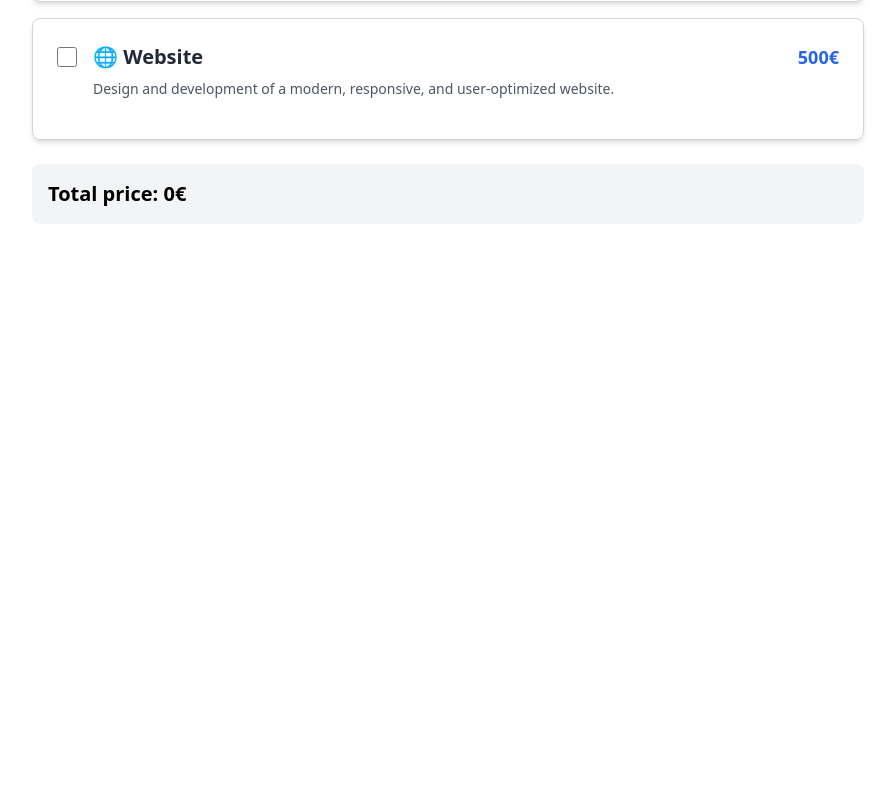
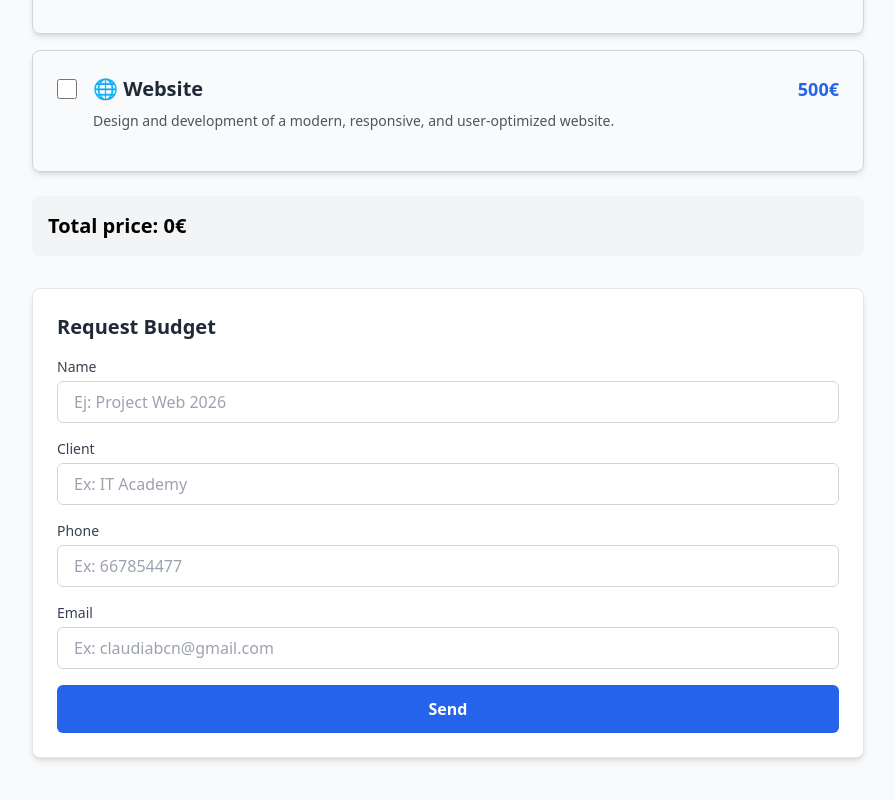
Before and after one commit to claudiabcn/sprint6-reactBudgets, a React (Vite) app: page /calculator in a window 1280 px wide. Shown: the part 346-1146 px from the top of the page, without its empty margins (192-1087 px from the left). Before the commit the page ends 800 px from the top, so only its background shows below. Built offline with nearby package versions, Linux system fonts and the light colour scheme.

Commit message:
Adding BugetForm

```diff
--- a/src/features/budgetForm/budgetForm.tsx
+++ b/src/features/budgetForm/budgetForm.tsx
@@ -0,0 +1,121 @@
+import { useState } from "react";
+import { Budget, BudgetFormProps } from "../../config/types";
+import { calculateTotal } from "../budgetCalculator/utils/calculateTotal";
+
+function BudgetForm({ services, budgets, setBudgets }: BudgetFormProps) {
+  const [budgetName, setBudgetName] = useState("");
+  const [clientName, setClientName] = useState("");
+  const [clientPhone, setClientPhone] = useState("");
+  const [clientEmail, setClientEmail] = useState("");
+
+  const handleSaveBudget = () => {
+    if (!budgetName.trim() || !clientName.trim()) {
+      alert("Please complete the budget name and client name");
+      return;
+    }
+
+    if (!clientPhone.trim() || !clientEmail.trim()) {
+      alert("Please complete the client phone and email");
+      return;
+    }
+
+    const emailRegex = /^[^\s@]+@[^\s@]+\.[^\s@]+$/;
+    if (!emailRegex.test(clientEmail)) {
+      alert("Please enter a valid email address");
+      return;
+    }
+
+    const hasSelectedServices = services.some((s) => s.selected);
+    if (!hasSelectedServices) {
+      alert("Please select at least one service");
+      return;
+    }
+
+    const newBudget: Budget = {
+      id: Date.now().toString(),
+      name: budgetName,
+      client: clientName,
+      phone: parseInt(clientPhone),
+      email: clientEmail,
+      services: services.filter((s) => s.selected),
+      total: calculateTotal(services),
+      date: new Date(),
+    };
+
+    setBudgets([...budgets, newBudget]);
+
+    setBudgetName("");
+    setClientName("");
+    setClientPhone("");
+    setClientEmail("");
+  };
+
+  return (
+    <div className="mt-8 p-6 bg-white rounded-lg shadow-md border border-gray-200">
+      <h3 className="text-xl font-bold mb-4 text-gray-800">Request Budget</h3>
+
+      <div className="space-y-4">
+        <div>
+          <label className="block text-sm font-medium text-gray-700 mb-1">
+            Name
+          </label>
+          <input
+            type="text"
+            value={budgetName}
+            onChange={(e) => setBudgetName(e.target.value)}
+            placeholder="Ej: Project Web 2026"
+            className="w-full px-4 py-2 border border-gray-300 rounded-md focus:outline-none focus:ring-2 focus:ring-blue-500"
+          />
+        </div>
+
+        <div>
+          <label className="block text-sm font-medium text-gray-700 mb-1">
+            Client
+          </label>
+          <input
+            type="text"
+            value={clientName}
+            onChange={(e) => setClientName(e.target.value)}
+            placeholder="Ex: IT Academy"
+            className="w-full px-4 py-2 border border-gray-300 rounded-md focus:outline-none focus:ring-2 focus:ring-blue-500"
+          />
+        </div>
+
+        <div>
+          <label className="block text-sm font-medium text-gray-700 mb-1">
+            Phone
+          </label>
+          <input
+            type="tel"
+            value={clientPhone}
+            onChange={(e) => setClientPhone(e.target.value)}
+            placeholder="Ex: 667854477"
+            className="w-full px-4 py-2 border border-gray-300 rounded-md focus:outline-none focus:ring-2 focus:ring-blue-500"
+          />
+        </div>
+
+        <div>
+          <label className="block text-sm font-medium text-gray-700 mb-1">
+            Email
+          </label>
+          <input
+            type="email"
+            value={clientEmail}
+            onChange={(e) => setClientEmail(e.target.value)}
+            placeholder="Ex: claudiabcn@gmail.com"
+            className="w-full px-4 py-2 border border-gray-300 rounded-md focus:outline-none focus:ring-2 focus:ring-blue-500"
+          />
+        </div>
+
+        <button
+          onClick={handleSaveBudget}
+          className="w-full bg-blue-600 hover:bg-blue-700 text-white font-semibold py-3 px-6 rounded-md transition-colors"
+        >
+          Send
+        </button>
+      </div>
+    </div>
+  );
+}
+
+export default BudgetForm;
--- a/src/pages/BudgetPage.tsx
+++ b/src/pages/BudgetPage.tsx
@@ -1,10 +1,12 @@
-import { useNavigate } from "react-router-dom"; // 👈 1. Importar useNavigate
+import { useState } from 'react';
+import { useNavigate } from "react-router-dom";
 import ServiceCard from "../features/budgetCalculator/components/serviceCard";
 import BudgetSummary from "../features/budgetCalculator/budgetSummary";
+import BudgetForm from "../features/budgetForm/budgetForm";
 import { useBudgetServices } from "../features/budgetCalculator/hooks/useBudgetServices";
+import { Budget } from "../config/types";
 
 function BudgetCalculator() {
-  // 2. Inicializar navigate
   const navigate = useNavigate();
 
   const {
@@ -14,14 +16,16 @@ function BudgetCalculator() {
     handleLanguagesChange,
   } = useBudgetServices();
 
-  // 3. Crear función de navegación
+  const [budgets, setBudgets] = useState<Budget[]>([]);
+
   const handleGoBack = () => {
-    navigate("/"); // Navega a la ruta raíz, que es tu WelcomePage
+    navigate("/");
   };
 
   return (
+    <div className="min-h-screen bg-gray-50 py-8">
       <div className="p-8 max-w-4xl mx-auto">
-      {/* 4. Colocar el botón de Volver */}
+
         <div className="flex justify-between items-center mb-6">
           <button
             onClick={handleGoBack}
@@ -44,6 +48,7 @@ function BudgetCalculator() {
           <h2 className="text-2xl font-bold">Budget</h2>
         </div>
 
+
         <div className="space-y-4">
           {services.map((service) => (
             <ServiceCard
@@ -51,14 +56,22 @@ function BudgetCalculator() {
               service={service}
               onChange={handleServiceChange}
               onPagesChange={service.id === "web" ? handlePagesChange : undefined}
-            onLanguagesChange={
-              service.id === "web" ? handleLanguagesChange : undefined
-            }
+              onLanguagesChange={service.id === "web" ? handleLanguagesChange : undefined}
             />
           ))}
         </div>
 
+
         <BudgetSummary services={services} />
+
+        <BudgetForm
+          services={services}
+          budgets={budgets}
+          setBudgets={setBudgets}
+        />
+
+
+      </div>
     </div>
   );
 }
```
Also changed, not shown: src/config/types.ts (+8 -0 lines). Lines whose indentation alone changed are shown as unchanged.
